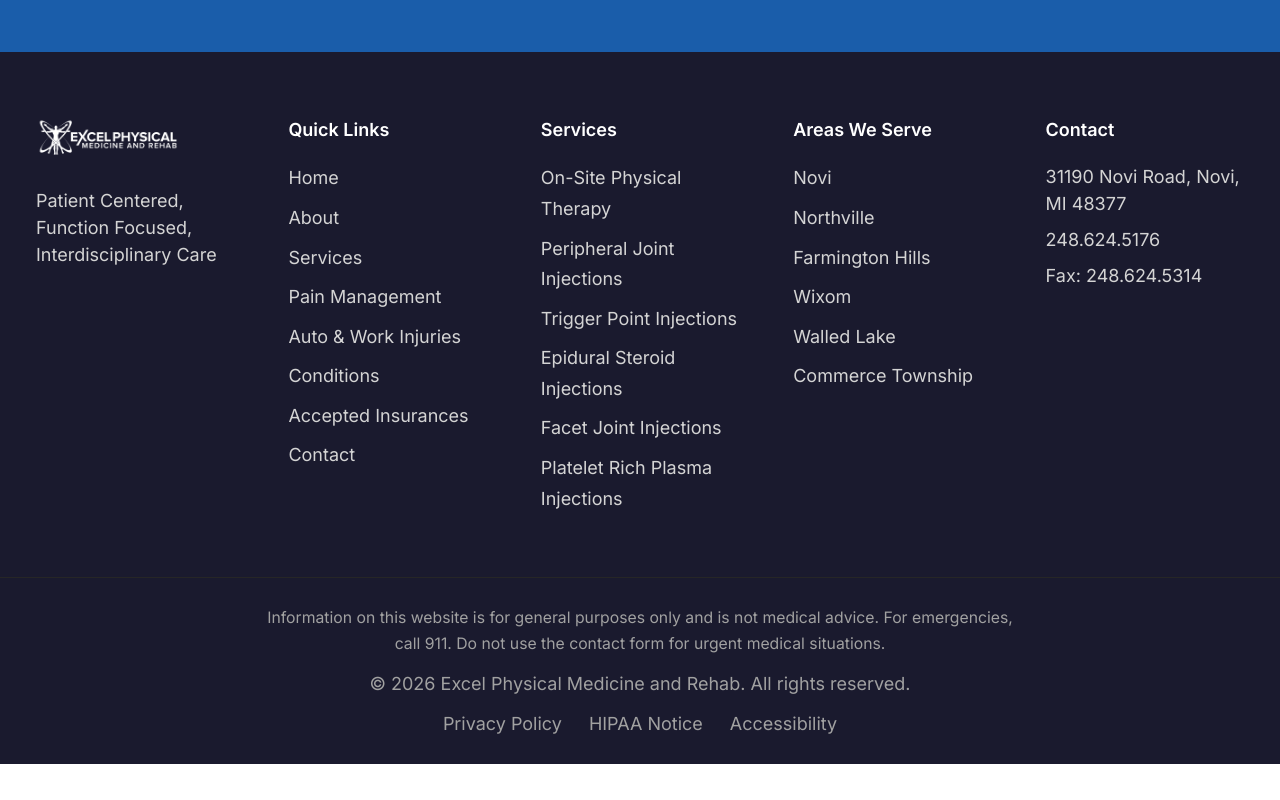
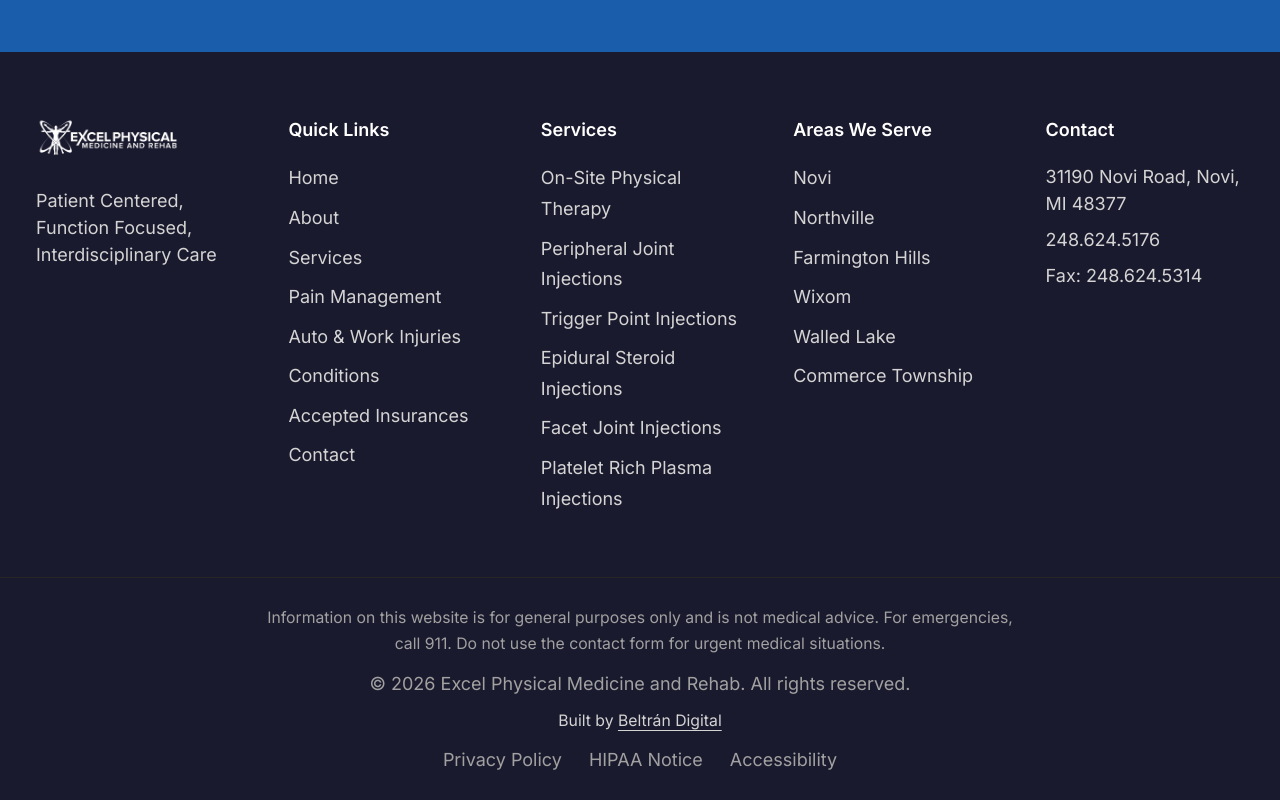
Before and after one commit to tomytomz1/excel-rehab, a Next.js app: page / in a window 1280 px wide. Shown: the part 5567-6367 px from the top of the page. Before the commit the page ends 6331 px from the top, so only its background shows below. Built offline with nearby package versions, Linux system fonts and the light colour scheme.

Commit message:
Add linked Beltrán Digital footer credit

```diff
--- a/src/components/layout/Footer.tsx
+++ b/src/components/layout/Footer.tsx
@@ -140,6 +140,7 @@ export function Footer() {
           for urgent medical situations.
         </p>
         <p>© 2026 {SITE_NAME}. All rights reserved.</p>
+        <p className="text-sm text-neutral-300">Built by <a href="https://beltran.digital/" target="_blank" rel="noopener" className="underline underline-offset-4 hover:text-white focus-visible:outline focus-visible:outline-2 focus-visible:outline-offset-4">Beltrán Digital</a></p>
         <div className="flex flex-wrap items-center justify-center gap-x-6 gap-y-2">
           <Link href="/privacy" className="hover:text-neutral-300 transition-colors">
             Privacy Policy
```
